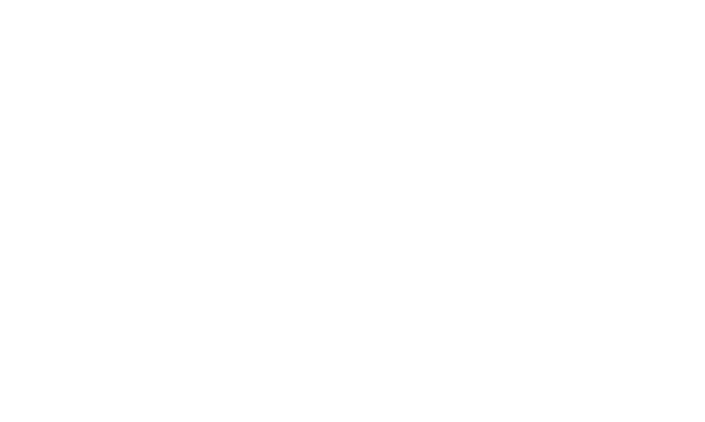
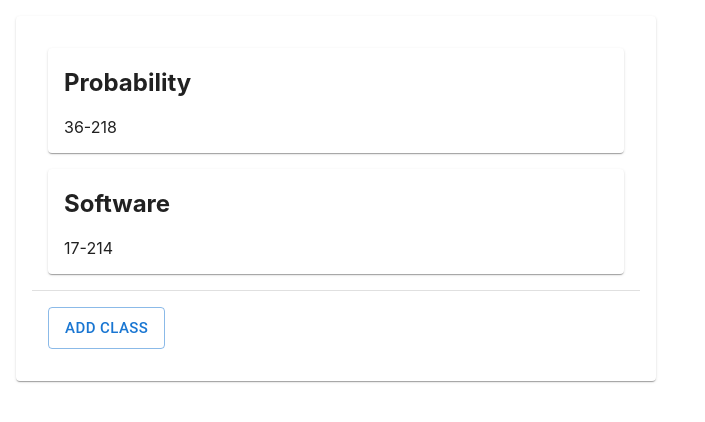
Before and after one commit to jacksontromero/finals-calculator, a Next.js app: page / in a window 1280 px wide. Shown: the top 422 px of the page, without its empty margins (0-705 px from the left). Built offline with nearby package versions, Linux system fonts and the light colour scheme.

Commit message:
Saving before transition to laptop

```diff
--- /dev/null
+++ b/components/AddClass.tsx
@@ -0,0 +1,104 @@
+import { Backdrop, Box, Button, Divider, Fade, FormControl, Modal, TextField, Typography } from "@mui/material";
+import { Stack } from "@mui/system";
+import { SyntheticEvent, useState } from "react";
+
+const style = {
+    position: 'absolute' as 'absolute',
+    top: '50%',
+    left: '50%',
+    transform: 'translate(-50%, -50%)',
+    width: '75%',
+    bgcolor: 'background.paper',
+    borderRadius: 2,
+    boxShadow: 24,
+    p: 4,
+  };
+
+export default function AddClass(props: any) {
+
+    const {data, setData} = props;
+
+    const [open, setOpen] = useState(false);
+    const [buckets, setBuckets] = useState([] as {name: string, percentage: number, drops: number}[]);
+
+    const [name, setName] = useState("")
+    const [courseNumber, setCourseNumber] = useState("")
+
+    function submit(event: SyntheticEvent) {
+        event.preventDefault();
+        setData({
+            ...data,
+            classes: [...data.classes, {
+                name: name,
+                number: courseNumber,
+                weights: buckets
+            }]
+        })
+
+        setOpen(false);
+    }
+
+    return (
+        <div>
+            <Button onClick={() => {setOpen(true)}} sx={{ my:2, mx:2, px:2 }} size="large" variant="outlined">Add Class</Button>
+
+            <Modal
+                open={open}
+                onClose={() => {setOpen(false)}}
+                closeAfterTransition
+                BackdropComponent={Backdrop}
+                BackdropProps={{
+                    timeout: 500,
+                }}
+            >
+                <Fade in={open}>
+                    <div>
+                        <Box sx={style}>
+                            <h1>Add a New Class</h1>
+                            <form onSubmit={submit}>
+                                <Stack justifyContent="center" spacing={4} direction="row" sx={{mt: 6}}>
+                                    <Stack spacing={2} direction="column">
+                                        <Typography variant="subtitle1">Class Info</Typography>
+                                            <TextField onChange={e => setName(e.target.value)} id="className" variant="outlined" required label="Class Name" />
+                                            <TextField onChange={e => setCourseNumber(e.target.value)} id="classNumber" variant="outlined" required label="Class Number" />
+                                    </Stack>
+                                    <Stack spacing={2} direction="column">
+                                        <Typography variant="subtitle1">Weights</Typography>
+                                            {
+                                                buckets.map((x, i) => (
+                                                    <div key={i}>
+                                                        <Stack spacing={1} direction="row">
+                                                            <TextField id="bucketName" variant="outlined" required label="Bucket Name" defaultValue={x.name}/>
+                                                            <TextField id="bucketPercentage" variant="outlined" type="number" required label="Bucket Percentage" defaultValue={x.percentage} InputProps={{
+                                                                inputProps: {
+                                                                    min: 0,
+                                                                    max: 100
+                                                                }
+                                                            }} />
+                                                            <TextField id="bucketDrops" variant="outlined" type="number" required label="Bucket Drops" defaultValue={x.drops} InputProps={{
+                                                                inputProps: {
+                                                                    min: 0,
+                                                                }
+                                                            }} />
+                                                        </Stack>
+                                                    </div>
+                                                ))
+                                            }
+                                        <Stack sx={{pt: 2}} justifyContent="space-between" spacing={1} direction="row">
+                                            <Button onClick={() => {setBuckets([...buckets, {name: "", percentage: 0, drops:0}])}} sx={{}} size="medium" variant="outlined">Add Bucket</Button>
+                                            <Button onClick={() => {setBuckets(buckets.slice(0, -1))}} sx={{}} color="error" size="medium" variant="outlined">Remove Bucket</Button>
+                                        </Stack>
+                                    </Stack>
+                                </Stack>
+                                <Divider sx={{my: 4, mx: 2}}></Divider>
+                                <Box textAlign="center">
+                                    <Button type="submit" variant="outlined" color="success" size="large">Add Class</Button>
+                                </Box>
+                            </form>
+                        </Box>
+                    </div>
+                </Fade>
+            </Modal>
+        </div>
+    )
+}
--- a/components/Classes.tsx
+++ b/components/Classes.tsx
@@ -1,22 +1,31 @@
 import React from "react"
+import { schoolClass } from "../pages";
+import Button from '@mui/material/Button';
+import { Card, Divider } from "@mui/material";
+import AddClass from "./AddClass";
 
 export default function Classes(props: any) {
 
     const {data} = props;
 
     return (
-        <div >
-            <div >
+        <Card sx={{ height: '100%', width: '50%', m:2, p:2 }}>
+            <div>
                 {
-                    data.classes.map(x => (
+                    data.classes.map((x: schoolClass) => (
                         <div key={x.number} >
-                            <h2 >{x.name}</h2>
-                            <p >{x.number}</p>
+                            <Card sx={{my: 2, mx: 2, px:2 }}>
+                                <h2 >{x.name}</h2>
+                                <p >{x.number}</p>
+                            </Card>
                         </div>
                     ))
                 }
             </div>
 
-        </div>
+            <Divider></Divider>
+
+            <AddClass {...props}></AddClass>
+        </Card>
     )
 }
--- a/package.json
+++ b/package.json
@@ -9,6 +9,8 @@
     "lint": "next lint"
   },
   "dependencies": {
+    "@emotion/react": "^11.10.5",
+    "@emotion/styled": "^11.10.5",
     "@mui/material": "^5.10.17",
     "@types/node": "18.11.14",
     "@types/react": "18.0.26",
--- a/pages/index.tsx
+++ b/pages/index.tsx
@@ -1,22 +1,86 @@
 import { useState } from 'react'
 import Classes from '../components/Classes'
 
+export type schoolClass = {
+  name: string,
+  number: string,
+  weights: {
+    name: string,
+    percentage: number,
+    drops: number
+  }[]
+}
+
 export default function Home() {
-  const [data, setData] = useState({
+  const [data, setData] = useState<{classes: schoolClass[]}>({
     classes: [
       {
         name: "Probability",
-        number: "36-218"
+        number: "36-218",
+        weights: [
+          {
+            name: "Homework",
+            percentage: 35,
+            drops: 2,
+          },
+          {
+            name: "Participation",
+            percentage: 5,
+            drops: 0,
+          },
+          {
+            name: "Quizzes",
+            percentage: 15,
+            drops: 0,
+          },
+          {
+            name: "Midterm",
+            percentage: 20,
+            drops: 0,
+          },
+          {
+            name: "Final",
+            percentage: 25,
+            drops: 0,
+          },
+        ]
       },
       {
         name: "Software",
-        number: "17-218"
-      },
-      {
-        name: "Systems",
-        number: "15-213"
-      },
-
+        number: "17-214",
+        weights: [
+          {
+            name: "Homework",
+            percentage: 50,
+            drops: 2,
+          },
+          {
+            name: "Midterm 1",
+            percentage: 10,
+            drops: 0,
+          },
+          {
+            name: "Midterm 2",
+            percentage: 10,
+            drops: 0,
+          },
+          {
+            name: "Quizzes",
+            percentage: 5,
+            drops: 4,
+          },
+          {
+            name: "Participation",
+            percentage: 5,
+            drops: 0,
+          },
+          {
+            name: "Final",
+            percentage: 20,
+            drops: 0,
+          },
+        ]
+      }
     ]
   })
 
```
Also changed, not shown: 1 other file (tests, documents, lock files or other folders).
